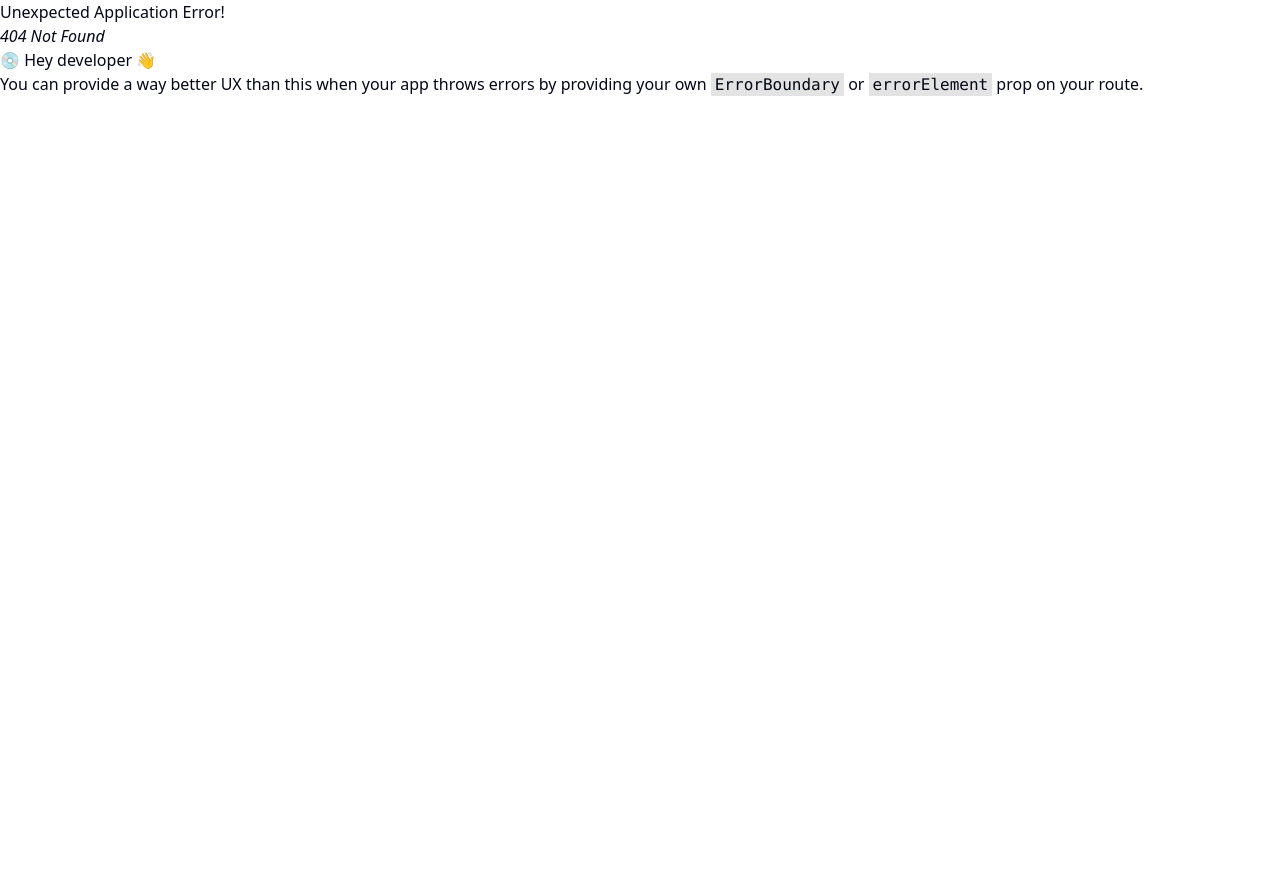
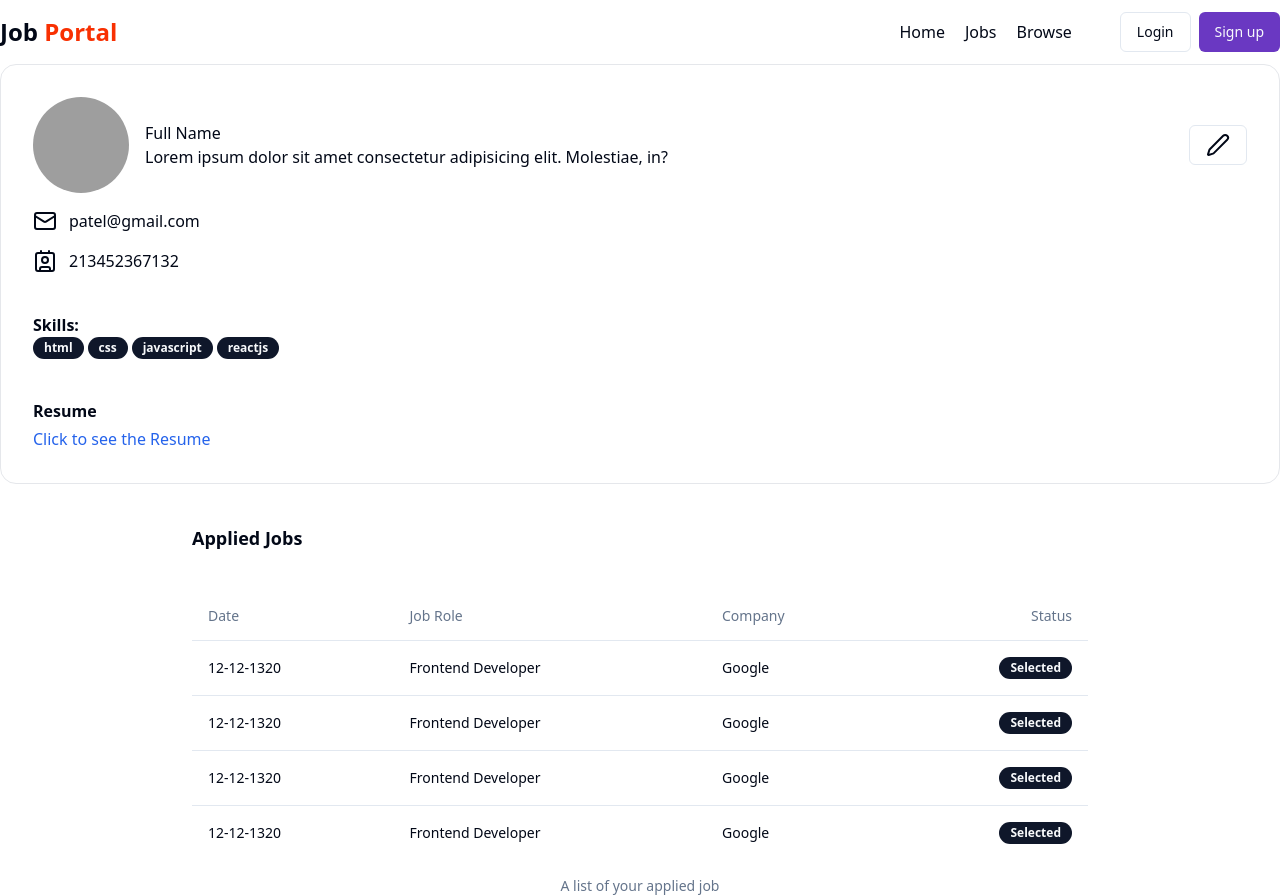
Before and after one commit to Deepanshu-three/Job-Portal, a React (Vite) app in the folder frontend/: page /profile in a window 1280 px wide. Before the commit this address had no page. Before the commit the page ends 800 px from the top, so only its background shows below. Built offline with nearby package versions, Linux system fonts and the light colour scheme; grey boxes are pictures that could not be loaded.

Commit message:
applied job table and job description and bug fixes

```diff
--- /dev/null
+++ b/frontend/src/components/AppliedJobTable.jsx
@@ -0,0 +1,35 @@
+import React from "react";
+import { Table, TableBody, TableCaption, TableCell, TableHead, TableHeader, TableRow } from "./ui/table";
+import { Badge } from "./ui/badge";
+
+const AppliedJobTable = () => {
+  return (
+    <div>
+      <Table>
+        <TableCaption>A list of your applied job</TableCaption>
+        <TableHeader>
+          <TableRow>
+            <TableHead>Date</TableHead>
+            <TableHead>Job Role</TableHead>
+            <TableHead>Company</TableHead>
+            <TableHead className="text-right">Status</TableHead>
+          </TableRow>
+        </TableHeader>
+        <TableBody>
+          {
+            [1,2,3,4].map((item, index) => (
+              <TableRow key={index}>
+                <TableCell>12-12-1320</TableCell>
+                <TableCell>Frontend Developer</TableCell>
+                <TableCell>Google</TableCell>
+                <TableCell className="text-right"><Badge>Selected</Badge></TableCell>
+              </TableRow>
+            ))
+          }
+        </TableBody>
+      </Table>
+    </div>
+  );
+};
+
+export default AppliedJobTable;
--- a/frontend/src/components/Job.jsx
+++ b/frontend/src/components/Job.jsx
@@ -3,8 +3,11 @@
 import {  Bookmark } from "lucide-react";
 import { Avatar, AvatarImage } from "./ui/avatar";
 import { Badge } from "./ui/badge";
+import { useNavigate } from "react-router-dom";
 
 const Job = () => {
+  const nevigate = useNavigate()
+  const jobId = "abcd"
   return (
     <div className="p-5 rounded-md shadow-xl bg-white border-gray-200 ">
       <div className="flex items-center justify-between">
@@ -40,7 +43,7 @@
         </div>
 
         <div className="flex items-center gap-4 mt-4">
-            <Button variant="ouline">Detais</Button>
+            <Button variant="ouline" onClick={() => nevigate(`/description/${jobId}`)}>Detais</Button>
             <Button className="bg-blue-400">Save for later</Button>
         </div>
     </div>
--- /dev/null
+++ b/frontend/src/components/JobDescription.jsx
@@ -0,0 +1,41 @@
+import React from "react";
+import { Badge } from "./ui/badge";
+import { Button } from "./ui/button";
+
+const JobDescription = () => {
+
+    const isApplied = false;
+
+    return (
+    <div className="max-w-7xl mx-auto my-10">
+      <div className="flex items-center justify-between">
+        <div>
+        <h1 className="font-bold text-xl">Frontend Developer</h1>
+          <div className="flex items-center gap-2 mt-4">
+            <Badge variant="ghost" className="text-blue-700 font-bold">
+              12 Positions
+            </Badge>
+            <Badge variant="ghost" className="text-[#F83082] font-bold">
+              Part Time
+            </Badge>
+            <Badge variant="ghost" className="text-[#7209B7] font-bold">
+              20 LPA
+            </Badge>
+          </div>
+        </div>
+        <Button disabled={isApplied} className={`rounded-lg ${isApplied ? 'bg-gray-600 cursor-not-allowed' : 'bg-blue-900 hover:bg-blue-600'}`}>{isApplied ? 'Already Applied' : 'Apply Now'}</Button>
+      </div>
+      <h1 className="border-b-2 border-b-gray-300 font-medium py-4 my-4">Job Description</h1>
+      <div>
+        <h1 className="font-bold my-1">Role: <span className="pl-4 font-normal text-gray-800">Frontend Developer</span></h1>
+        <h1 className="font-bold my-1">Location: <span className="pl-4 font-normal text-gray-800">Hydrabas</span></h1>
+        <h1 className="font-bold my-1">Description: <span className="pl-4 font-normal text-gray-800">Lorem, ipsum dolor sit amet consectetur adipisicing elit. Corrupti alias aut voluptatum cupiditate sint hic aliquid possimus, recusandae ut adipisci maxime pariatur minus quisquam ratione vel dolorum nihil consequuntur voluptate similique iste suscipit! Saepe dolores temporibus, architecto omnis animi iusto veniam aut in voluptas nesciunt illo, maiores quidem ipsum? Ducimus.</span></h1>
+        <h1 className="font-bold my-1">Experience: <span className="pl-4 font-normal text-gray-800">2 years</span></h1>
+        <h1 className="font-bold my-1">Total Applications: <span className="pl-4 font-normal text-gray-800">1200</span></h1>
+        <h1 className="font-bold my-1">Posted Date: <span className="pl-4 font-normal text-gray-800">12-12-2312</span></h1>
+      </div>
+    </div>
+  );
+};
+
+export default JobDescription;
--- /dev/null
+++ b/frontend/src/components/Profile.jsx
@@ -0,0 +1,75 @@
+import React from "react";
+import Navbar from "./shared/Navbar";
+import { Avatar, AvatarImage } from "./ui/avatar";
+import { Button } from "./ui/button";
+import { Contact, Mail, Pen } from "lucide-react";
+import { Badge } from "./ui/badge";
+import { Label } from "./ui/label";
+import AppliedJobTable from "./AppliedJobTable";
+
+const skills = ["html", "css", "javascript", "reactjs"]
+
+const Profile = () => {
+
+  const isResume = true
+
+  return (
+    <div>
+      <Navbar />
+      <div className="max-w-7xl bg-white border border-gray-200 rounded-2xl mx-auto p-8 ">
+        <div className="flex justify-between items-center">
+          <div className="flex items-center gap-4">
+            <Avatar className="h-24 w-24">
+              <AvatarImage src="https://github.com/shadcn.png" />
+            </Avatar>
+
+            <div>
+              <h1>Full Name</h1>
+              <p>
+                Lorem ipsum dolor sit amet consectetur adipisicing elit.
+                Molestiae, in?{" "}
+              </p>
+            </div>
+          </div>
+          <Button className="text-right" variant="outline">
+            <Pen />
+          </Button>
+        </div>
+        <div className="my-4">
+          <div className="flex items-center gap-3 my-4">
+            <Mail />
+            <span>patel@gmail.com</span>
+          </div>
+          <div className="flex items-center gap-3 my-4">
+            <Contact />
+            <span>213452367132</span>
+          </div>
+        </div>
+        <div className="my-10">
+            <h1 className="font-bold">Skills: </h1>
+            <div className="flex items-center gap-1">
+            {
+                skills.length === 0 ? <span>NA</span> :
+                skills.map((item, index) => <Badge key={index}>{item}</Badge>)
+            }
+            </div>
+        </div>
+
+        <div className="grid w-full max-w-small items-center gap-1 5">
+          <Label className='text-md font-bold'>Resume </Label>
+          {
+            isResume ? <a target="blank" href="https://www.google.com" className="text-blue-600 hover:underline">Click to see the Resume</a> : <span>NA</span>
+          }
+        </div>
+      </div>
+        <div className="max-w-4xl mx-auto bg-white rounded-2xl">
+          <h1 className="font-bold text-lg my-10">Applied Jobs</h1>
+          {/* Application Table */}
+          <AppliedJobTable/>
+
+        </div>
+    </div>
+  );
+};
+
+export default Profile;
--- a/frontend/src/components/auth/Login.jsx
+++ b/frontend/src/components/auth/Login.jsx
@@ -10,7 +10,7 @@
 import { Loader2 } from "lucide-react";
 import axios from "axios";
 import { USER_API_END_POINT } from "@/utils/constant";
-import { setLoading } from "@/redux/authSlice";
+import { setLoading, setUser } from "@/redux/authSlice";
 
 
 const Login = () => {
@@ -43,6 +43,7 @@
       console.log(input)
       console.log(USER_API_END_POINT)
       if(res.data.success){
+        dispatch(setUser(res.data.user))
         toast.success(res.data.message)
         nevigate("/")
       }
--- a/frontend/src/components/shared/Navbar.jsx
+++ b/frontend/src/components/shared/Navbar.jsx
@@ -8,9 +8,11 @@
 import { Button } from "../ui/button";
 import { Avatar, AvatarFallback, AvatarImage } from "@/components/ui/avatar";
 import { LogOut, User } from "lucide-react";
+import { useSelector } from "react-redux";
 
 const Navbar = () => {
-  const user = false;
+
+  const { user } = useSelector(store => store.auth)
 
   return (
     <div className="bg-white">
@@ -55,7 +57,7 @@
                 <div className="flex flex-col text-gray-300 my-2">
                   <div className="flex w-fit items-center gap-2 cursor-pointer">
                     <User />
-                    <Button variant="link">View Profile</Button>
+                    <Button variant="link"><Link to='/profile'>View Profile</Link></Button>
                   </div>
                   <div className="flex w-fit items-center gap-2 cursor-pointer">
                     <LogOut />
--- /dev/null
+++ b/frontend/src/components/ui/table.jsx
@@ -0,0 +1,83 @@
+import * as React from "react"
+
+import { cn } from "@/lib/utils"
+
+const Table = React.forwardRef(({ className, ...props }, ref) => (
+  <div className="relative w-full overflow-auto">
+    <table
+      ref={ref}
+      className={cn("w-full caption-bottom text-sm", className)}
+      {...props} />
+  </div>
+))
+Table.displayName = "Table"
+
+const TableHeader = React.forwardRef(({ className, ...props }, ref) => (
+  <thead ref={ref} className={cn("[&_tr]:border-b", className)} {...props} />
+))
+TableHeader.displayName = "TableHeader"
+
+const TableBody = React.forwardRef(({ className, ...props }, ref) => (
+  <tbody
+    ref={ref}
+    className={cn("[&_tr:last-child]:border-0", className)}
+    {...props} />
+))
+TableBody.displayName = "TableBody"
+
+const TableFooter = React.forwardRef(({ className, ...props }, ref) => (
+  <tfoot
+    ref={ref}
+    className={cn("border-t bg-muted/50 font-medium [&>tr]:last:border-b-0", className)}
+    {...props} />
+))
+TableFooter.displayName = "TableFooter"
+
+const TableRow = React.forwardRef(({ className, ...props }, ref) => (
+  <tr
+    ref={ref}
+    className={cn(
+      "border-b transition-colors hover:bg-muted/50 data-[state=selected]:bg-muted",
+      className
+    )}
+    {...props} />
+))
+TableRow.displayName = "TableRow"
+
+const TableHead = React.forwardRef(({ className, ...props }, ref) => (
+  <th
+    ref={ref}
+    className={cn(
+      "h-12 px-4 text-left align-middle font-medium text-muted-foreground [&:has([role=checkbox])]:pr-0",
+      className
+    )}
+    {...props} />
+))
+TableHead.displayName = "TableHead"
+
+const TableCell = React.forwardRef(({ className, ...props }, ref) => (
+  <td
+    ref={ref}
+    className={cn("p-4 align-middle [&:has([role=checkbox])]:pr-0", className)}
+    {...props} />
+))
+TableCell.displayName = "TableCell"
+
+const TableCaption = React.forwardRef(({ className, ...props }, ref) => (
+  <caption
+    ref={ref}
+    className={cn("mt-4 text-sm text-muted-foreground", className)}
+    {...props} />
+))
+TableCaption.displayName = "TableCaption"
+
+export {
+  Table,
+  TableHeader,
+  TableBody,
+  TableFooter,
+  TableHead,
+  TableRow,
+  TableCell,
+  TableCaption,
+}
--- a/frontend/src/redux/authSlice.js
+++ b/frontend/src/redux/authSlice.js
@@ -3,14 +3,18 @@
 const authSlice = createSlice({
     name: 'auth',
     initialState: {
-        loading: false
+        loading: false,
+        user: null
     },
     reducers: {
         setLoading: (state, action) => {
             state.loading = action.payload
+        },
+        setAuthUser: (state, action) => {
+            state.user = action.payload
         }
     }
 })
 
-export const {setLoading} = authSlice.actions
+export const {setLoading, setUser} = authSlice.actions
 export default authSlice.reducer
```
Also changed, not shown: frontend/src/App.jsx (+10 -0 lines).
